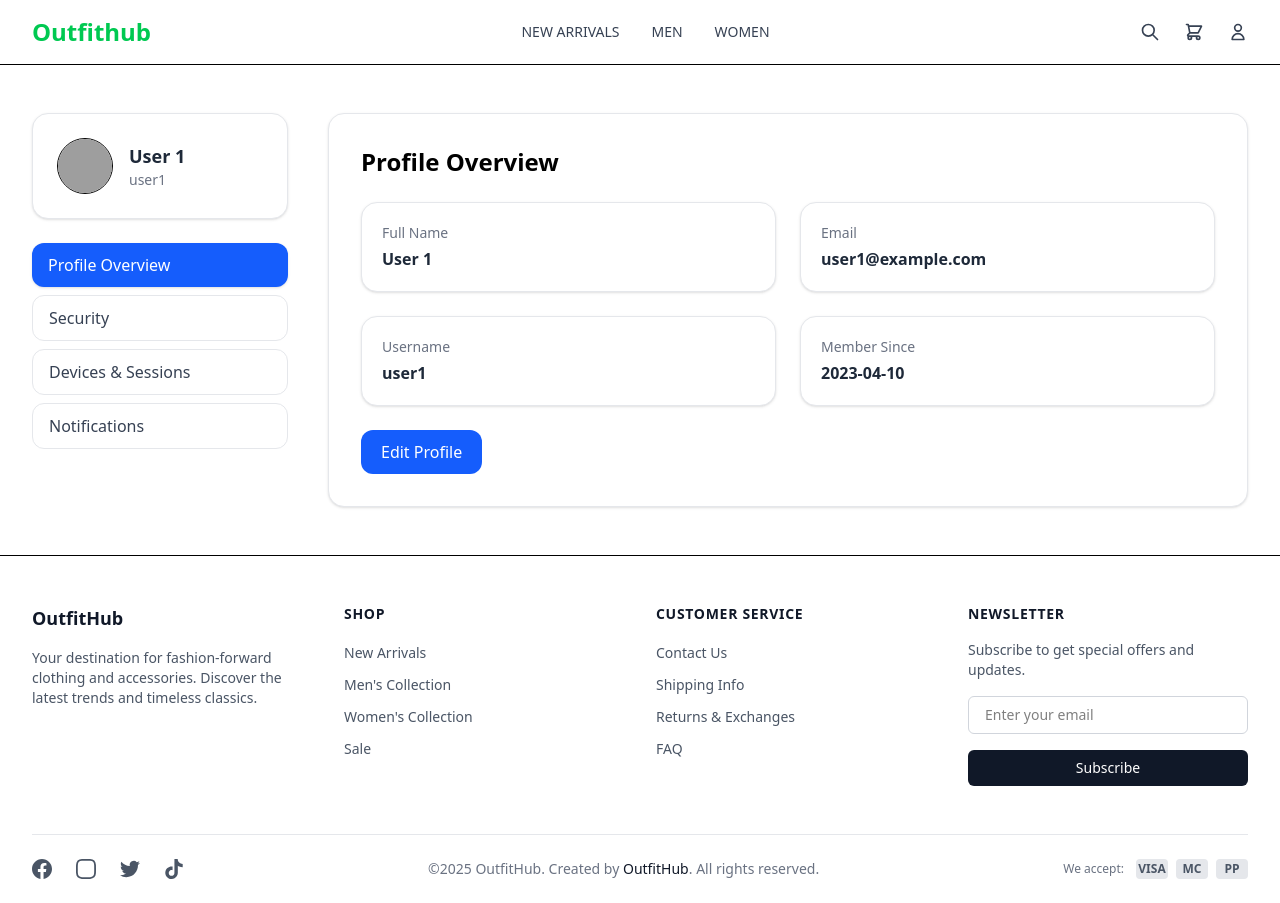
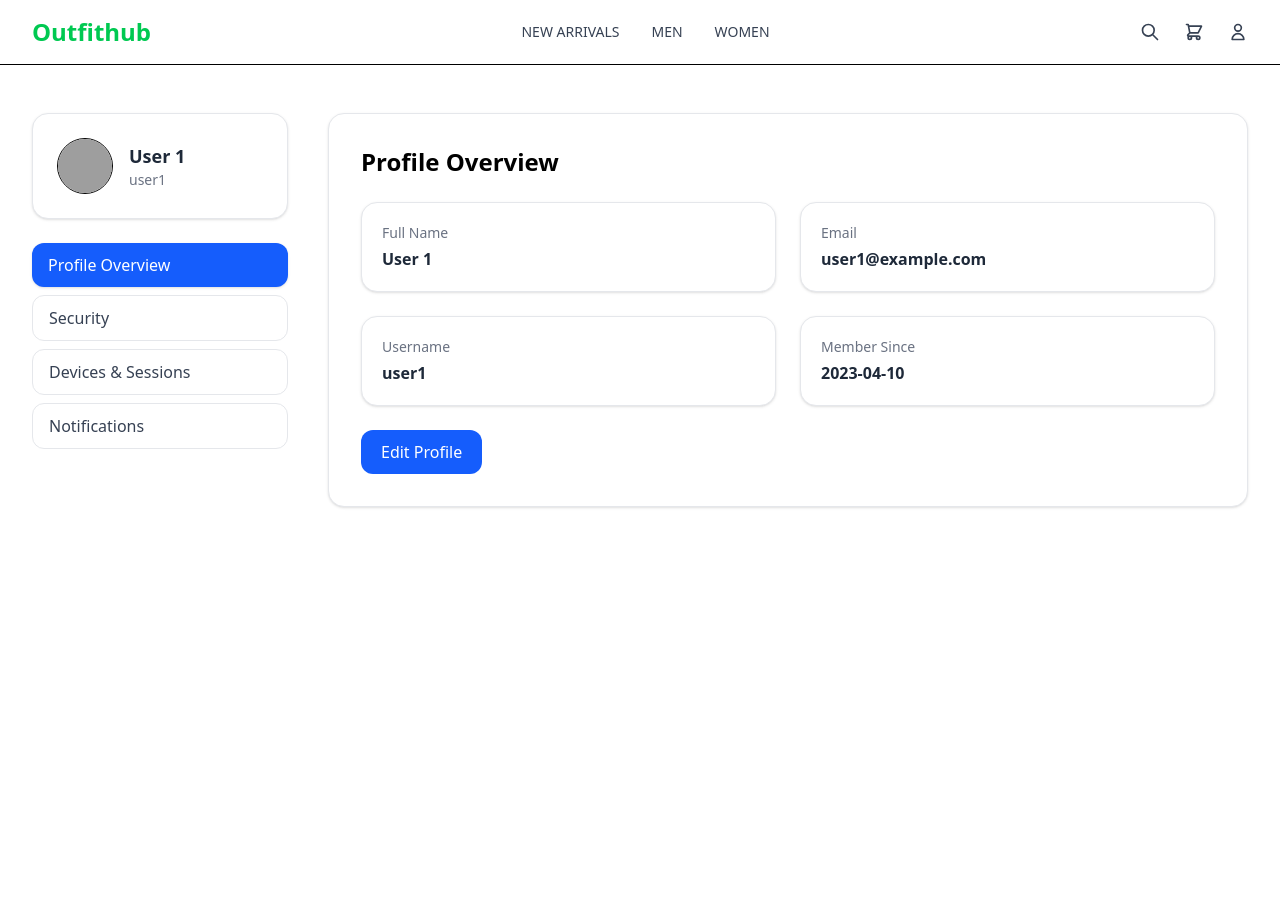
Before and after one commit to Seng-Chaokhun/Outfithub, a Vue app: page /account/1 in a window 1280 px wide. After the commit the page ends 800 px from the top, so only its background shows below. Built offline with nearby package versions, Linux system fonts and the light colour scheme; grey boxes are pictures that could not be loaded.

Commit message:
remove footer from account page

```diff
--- a/src/pages/user/AccountPage.vue
+++ b/src/pages/user/AccountPage.vue
@@ -118,7 +118,6 @@
         </transition>
       </main>
     </div>
-    <MainFooter />
   </div>
 </template>
 
@@ -135,7 +134,6 @@ import ToggleRow from '@/components/account/ToggleRow.vue'
 
 // common component imports
 import MainHeader from '@/components/main/MainHeader.vue'
-import MainFooter from '@/components/main/MainFooter.vue'
 
 // interface imports
 import type Profile from '@/interfaces/Profile'
```
